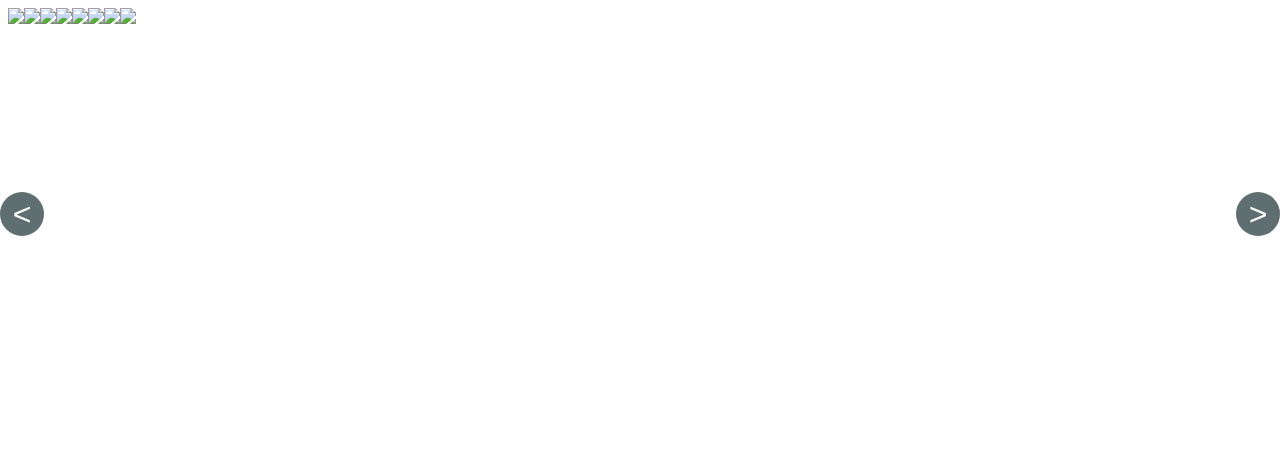
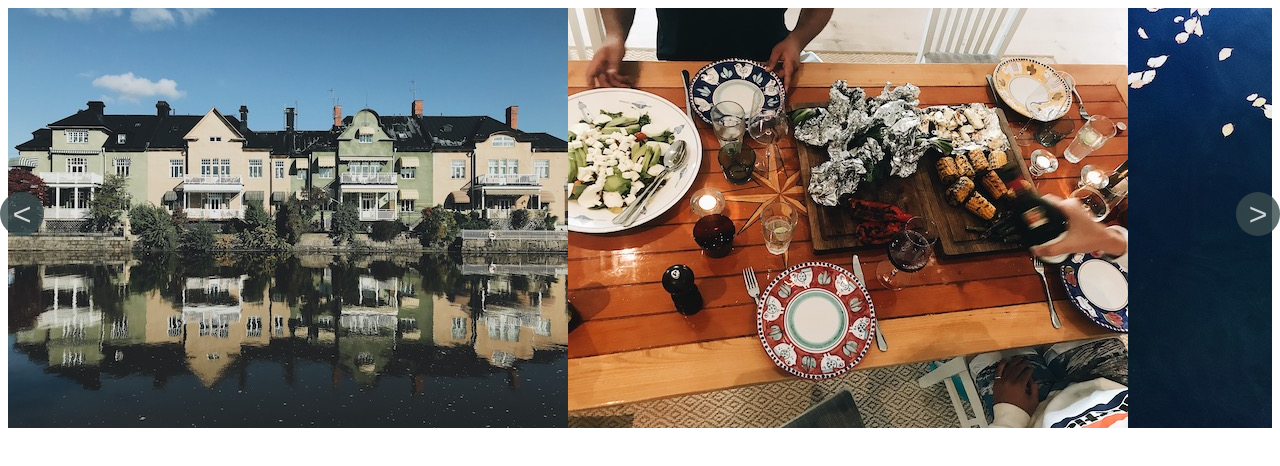
Before and after one commit to MikaelaAnd/Another-slideshow, a plain HTML site: page index.html in a window 1280 px wide. Drawn offline with Linux system fonts and the light colour scheme; the site is published under a folder, as on GitHub Pages, so addresses that start at the root find nothing.

Commit message:
changed back pictures

```diff
--- a/index.html
+++ b/index.html
@@ -11,14 +11,14 @@
     <button class="prev" onclick="show(-1)">&lt;</button>
     <button class="next" onclick="show(+1)">&gt;</button>
     <ul>
-        <li><img class="img1" src="/images/img1.jpeg"></li>
-        <li><img class="img2" src="/images/img2.jpeg"></li>
-        <li><img class="img3" src="/images/img3.jpeg"></li>
-        <li><img class="img4" src="/images/img4.jpeg"></li>
-        <li><img class="img5" src="/images/img5.jpeg"></li>
-        <li><img class="img6" src="/images/img6.jpeg"></li>
-        <li><img class="img7" src="/images/img7.jpeg"></li>
-        <li><img class="img8" src="/images/img8.jpeg"></li>
+        <li><img class="img1" src="./images/img1.jpeg"></li>
+        <li><img class="img2" src="./images/img2.jpeg"></li>
+        <li><img class="img3" src="./images/img3.jpeg"></li>
+        <li><img class="img4" src="./images/img4.jpeg"></li>
+        <li><img class="img5" src="./images/img5.jpeg"></li>
+        <li><img class="img6" src="./images/img6.jpeg"></li>
+        <li><img class="img7" src="./images/img7.jpeg"></li>
+        <li><img class="img8" src="./images/img8.jpeg"></li>
     </ul>
 </body>
 </html>
```
